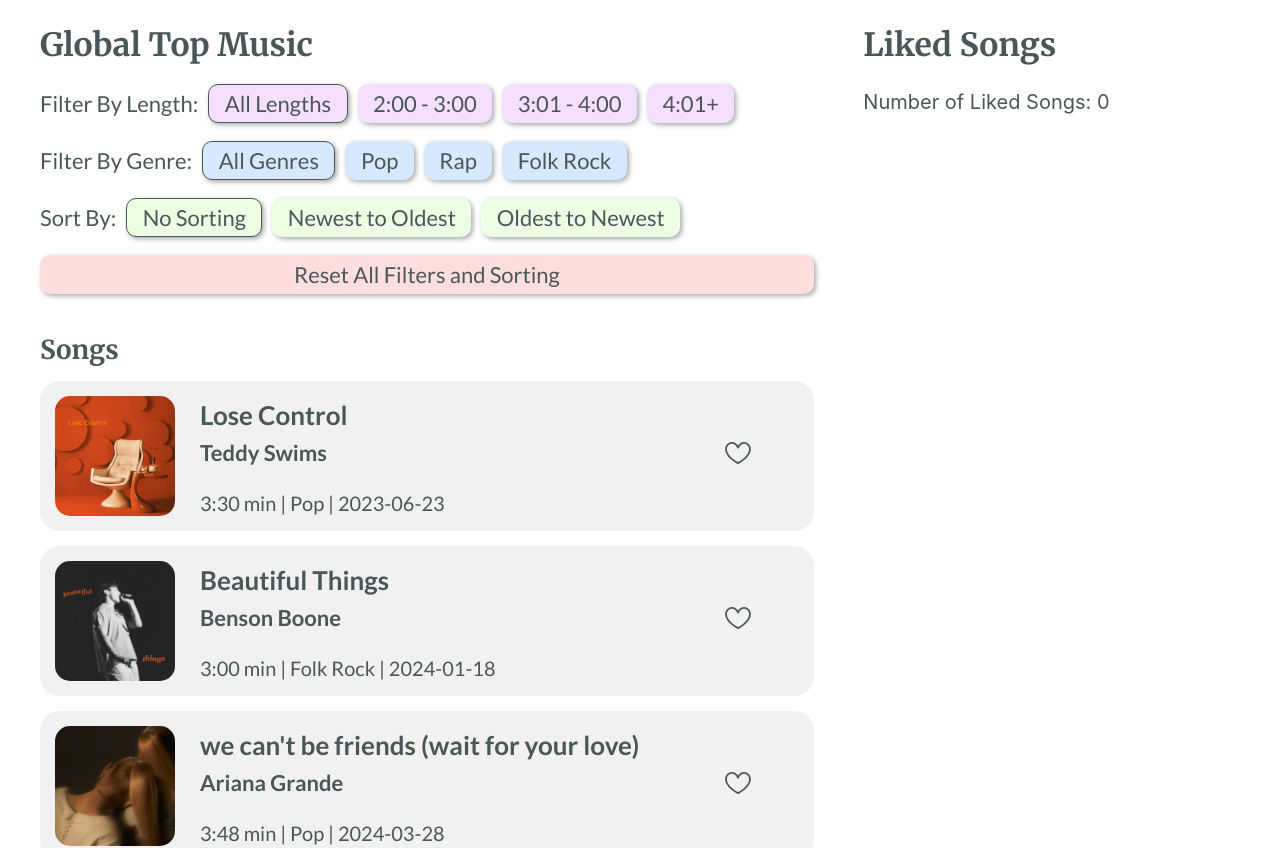
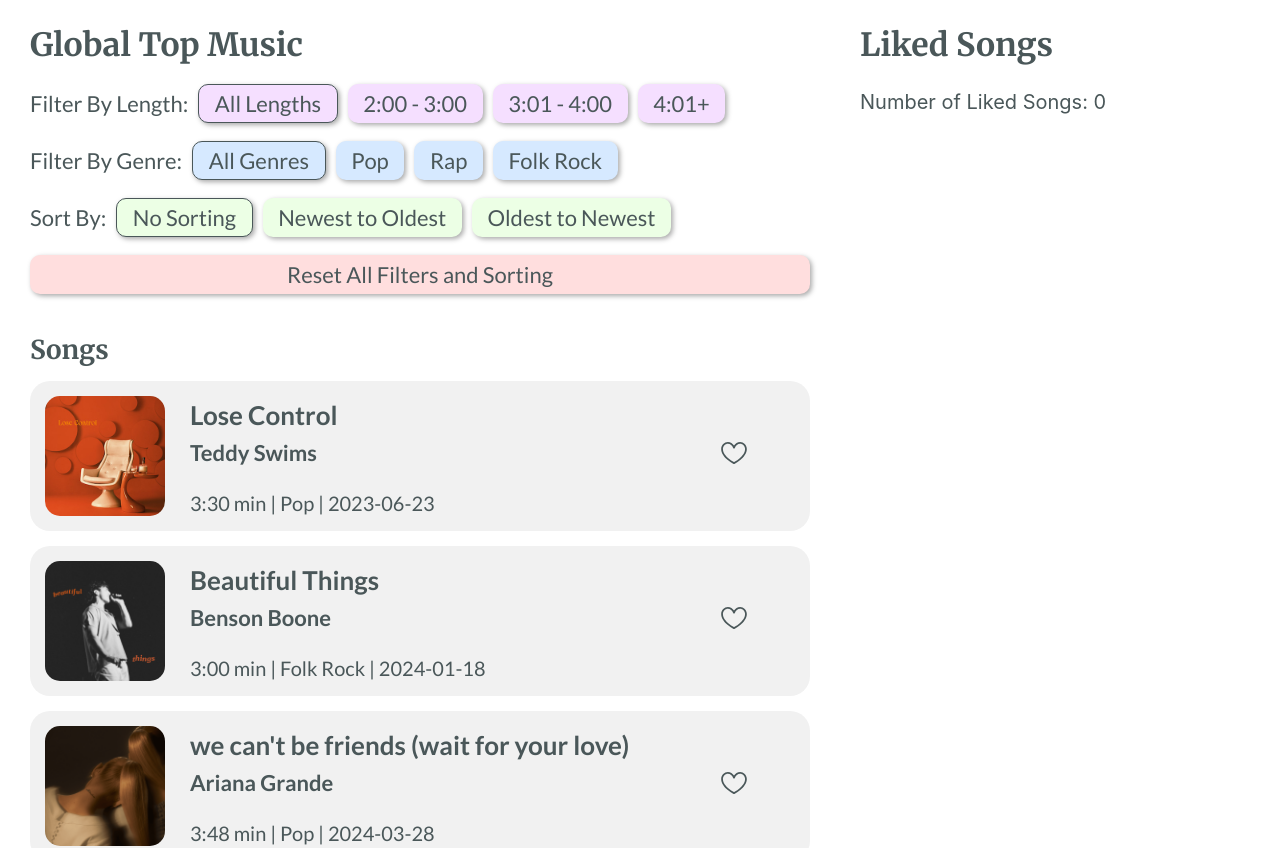
Before and after one commit to rdbrooks/react-music-aggregator, a React (Create React App) app: page / in a window 1280 px wide. Shown: the top 848 px of the page. Built offline with nearby package versions, Linux system fonts and the light colour scheme; a web font is replaced by a local one.

Commit message:
adjusted margins again

```diff
--- a/src/App.css
+++ b/src/App.css
@@ -3,8 +3,8 @@
 .App {
   display: flex;
   flex-direction: row;
-  margin-left: 40px;
-  margin-bottom: 40px;
+  margin-left: 30px;
+  margin-bottom: 30px;
   color: #4a5759;
 }
 
```
